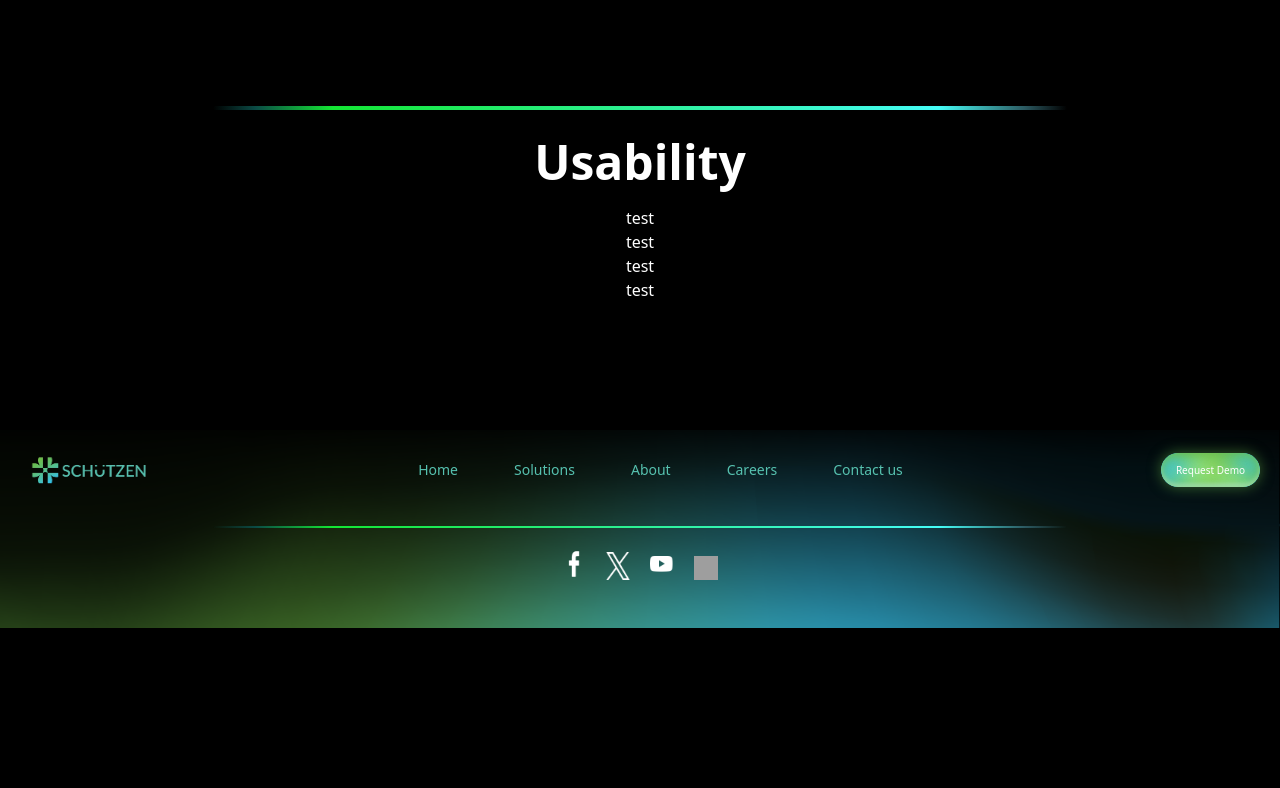
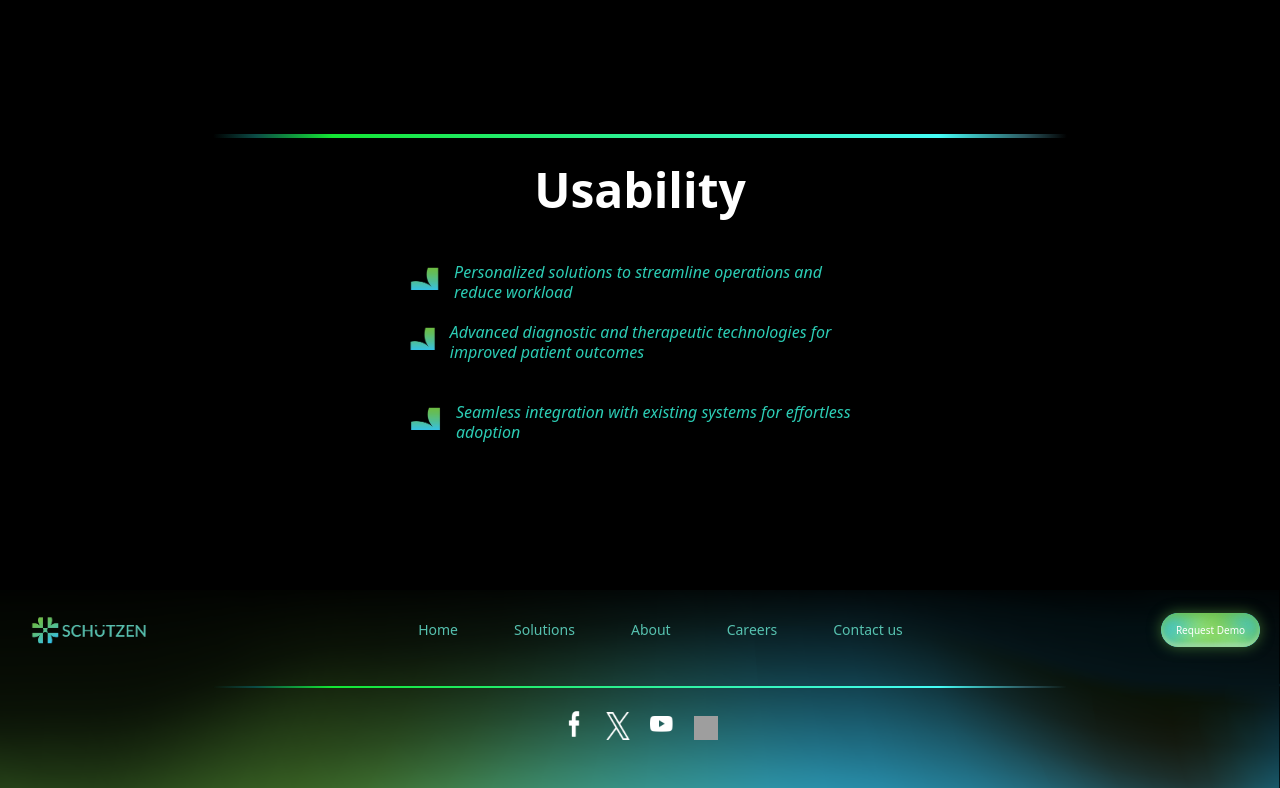
Before and after one commit to akhilr22/schutzen, a Next.js app: page /solutions in a window 1280 px wide. Shown: the part 1075-1863 px from the top of the page. Before the commit the page ends 1703 px from the top, so only its background shows below. Built offline with nearby package versions, Linux system fonts and the light colour scheme; grey boxes are pictures that could not be loaded.

Commit message:
solutions fix

```diff
--- a/src/app/about/page.tsx
+++ b/src/app/about/page.tsx
@@ -104,7 +104,8 @@
         <div
           className="stripe_full mx-auto rounded-full scroll_animate overflow-x-hidden h-[1px] w-full mt-4"
           data-aos="fade-right"
-        ></div>
+        >
+        </div>
         <div className="mt-16 md:mt-28 flex justify-center items-center">
           <div
             className=" w-5/6 sm:w-3/5 sm:h-80 p-[1px] bg-gradient-to-r from-[#6dbd49] to-[#3bc2d6] rounded-[60px] scroll_animate mx-auto"
--- a/src/app/careers/page.tsx
+++ b/src/app/careers/page.tsx
@@ -1,6 +1,11 @@
 import React from "react";
 import bg from "@/app/assets/careersbg.png";
-import CareersForm from "@/components/form/CarrersForm";
+// import CareersForm from "@/components/form/CarrersForm";
+// import calenderIcon from "@/app/assets/calendar.png";
+import email from "@/app/assets/email-icon.png";
+import phone from "@/app/assets/telephone.png";
+// import ReqDemoBtn from "@/components/buttons/ReqDemoBtn";
+import Image from "next/image";
 export default function page() {
   return (
     <div
@@ -22,7 +27,65 @@
           </span>
         </p>
       </div>
-      <CareersForm/>
+      {/* <div className="flex justify-center mt-10 mx-5 xl:mt-24">
+          <div
+            className=" sm:w-4/5 md:w-3/5 xl:w-1/3 sm:h-96 p-[1px] bg-gradient-to-r from-[#6dbd49] to-[#3bc2d6] rounded-[80px] scroll_animate "
+            data-aos="zoom-in"
+          >
+            <div className="w-full h-full bg-black rounded-[80px] px-7 py-7 md:px-12 md:py-16">
+            <div className="mx-3">
+                <Image src={calenderIcon} alt="calender" className="w-7 h-7" />
+              <h1 className="text-xl font-bold md:font-normal sm:text-2xl md:text-4xl py-2">Schedule a demo</h1>
+              <p>
+                <span className=" text-sm md:text-xl">
+                  Talk to an expert on your needs.Discuss your needs, learn about the solutions or request a product
+                  demo
+                </span>
+              </p>
+             </div>
+              <div className="xl:my-8 my-3">
+                <ReqDemoBtn show={true} />
+              </div>
+            </div>
+          </div>
+        </div> */}
+
+        <h1 className="w-full mx-auto flex justify-center text-xl my-5 font-bold sm:text-3xl md:text-4xl xl:text-5xl">Share Your CV </h1>
+
+        <div className="md:flex justify-between mx-10 mt-8 xl:my-14 xl:mx-40  items-center   ">
+        <div className="  w-2/3 md:w-1/2 h-full  mx-auto my-5 xl:px-8 text-start">
+          <h1 className="text-[16px] md:text-2xl xl:text-5xl text-center md:text-start">
+            Feel free to reach out to us using any of these methods. Our team is always available to offer personalized
+            support and guidance.
+          </h1>
+        </div>
+        <div className="stripe_line_vertical hidden md:block w-full h-[1px] md:w-[1px]  md:min-h-96"></div>
+        <div className="stripe_line md:hidden w-full h-[1px] md:w-[1px]  md:min-h-96"></div>
+        <div className="xl:w-1/2  h-36 px-1  xl:px-8 flex flex-col items-center justify-center gap-4">
+          {/* Email */}
+          <div
+            className=" w-full xl:w-4/5 sm:h-11 p-[1px] bg-gradient-to-r from-[#6dbd49] to-[#3bc2d6] rounded-full scroll_animate"
+            data-aos="fade-right"
+          >
+            <div className="w-full h-full bg-black rounded-full flex items-center justify-center text-center overflow-hidden">
+              <Image src={email} alt="email" className="md:w-4 md:h-4 xl:w-6 xl:h-6 w-4 h-4 mr-2" />
+              <span className="text-xl md:text-[18px] xl:text-3xl text-white">hasan@schutzenhealth.com</span>
+            </div>
+          </div>
+
+          {/* Phone */}
+          <div
+            className=" w-full xl:w-4/5 sm:h-11 p-[1px] bg-gradient-to-r from-[#6dbd49] to-[#3bc2d6] rounded-full scroll_animate"
+            data-aos="fade-right"
+          >
+            <div className="w-full h-full bg-black rounded-full flex items-center justify-center text-center">
+              <Image src={phone} alt="phone" className="md:w-4 md:h-4 xl:w-6 xl:h-6 w-4 h-4 mr-2" />
+              <span className="text-xl md:text-[18px] xl:text-3xl text-white">+91 9025250901</span>
+            </div>
+          </div>
+        </div>
+      </div>
+      {/* <CareersForm/> */}
     </div>
   );
 }
--- a/src/app/solutions/page.tsx
+++ b/src/app/solutions/page.tsx
@@ -1,17 +1,20 @@
-import Image from 'next/image'
-import React from 'react'
-import { homePageData } from "./../data/Data";
+// import Image from 'next/image'
+import React from "react";
+// import { homePageData } from "./../data/Data";
 
- import cornerImg from "@/app/assets/box-icon-preview.png";
- import footerImg from "@/app/assets/Schutzen Website.pdf-image-002.jpg";
+//  import cornerImg from "@/app/assets/box-icon-preview.png";
+//  import footerImg from "@/app/assets/Schutzen Website.pdf-image-002.jpg";
 import homeContent1 from "@/app/assets/hompage-content1.png";
+import Image from "next/image";
 // import homeContent2 from "@/app/asse/ts/hompage-content2.png";
-
+// import bg from "@/app/assets/aboutUs_bg.png";
+// import bg2 from "@/app/assets/aboutBg-2.png";
+import boxIcon from "@/app/assets/box-cornner.png";
 export default function page() {
   return (
-     <div className='{my-40}'>
+    <div className="{my-40}">
       <div className="text-center justify-center scroll_animate overflow-x-hidden">
-        <h1 className="font-bold text-2xl sm:text-3xl md:text-4xl xl:text-5xl py-2" data-aos="zoom-in-up">
+        <h1 className="font-bold text-2xl my-5 mx-2 sm:text-3xl md:text-4xl xl:text-5xl py-2" data-aos="zoom-in-up">
           Patient monitoring solutions
         </h1>
         <div className="mx-auto text-center md:w-2/5 mt-3 px-6" data-aos="zoom-in-up">
@@ -21,9 +24,7 @@
             make a type specimen book. It has survived not only five centuries,
           </span>
         </div>
-        <div>
-
-        </div>
+        <div></div>
       </div>
 
       {/* <div className="footer ">
@@ -360,28 +361,36 @@
         </h1>
         <div className="mx-auto text-center md:w-2/5 mt-3 px-6" data-aos="zoom-in-up">
           <ul>
-            <li>
-              test
-            </li>
-            <li>
-              test
-            </li>
-            <li>
-              test
-            </li>
-            <li>
-              test
-            </li>
-          </ul>
+            <div className="flex justify-around text-start mt-10">
+              {" "}
+              <div className="italic text-sm md:text-[16px] text-[#2ccdb5] flex">
+                <Image src={boxIcon} alt="boxImg" className="w-10 h-10 pb-3 mr-3" />
+                <span>Personalized solutions to streamline operations and reduce workload</span>{" "}
+              </div>
 
             </div>
-        <div>
 
+            <div className="flex justify-center text-start ">
+              {" "}
+              <div className=" italic text-sm md:text-[16px] text-[#2ccdb5] flex my-5">
+                <Image src={boxIcon} alt="boxImg" className="w-10 h-10 pb-3 mr-3" />
+                <span>Advanced diagnostic and therapeutic technologies for improved patient outcomes</span>{" "}
               </div>
             </div>
 
+            <div className="flex justify-around text-start ">
+              {" "}
 
+              <div className="italic text-sm md:text-[16px] text-[#2ccdb5] flex my-5">
+                <Image src={boxIcon} alt="boxImg" className="w-10 h-10 pb-3 mr-3" />
+                <span>Seamless integration with existing systems for effortless adoption</span>{" "}
+              </div>
+            </div>
 
+          </ul>
+        </div>
+
+      </div>
 
       {/* <div className=" sm:text-2xl md:text-3xl xl:text-4xl font-bold my-12 text-center scroll_animate">
           <span>Patient Monitoring for Hospitals and Beyond</span>
@@ -458,8 +467,6 @@
         data-aos="fade-right"
       ></div> */}
 
-
-
       {/* <div
         className=" h-auto pt-20 sm:px-15 md:px-25 mx-2 sm:mx-6 md:mx-12 rounded-2xl scroll_animate overflow-x-hidden "
         style={{
@@ -494,8 +501,6 @@
           </div>
         </div>
       </div> */}
-
-
     </div>
-  )
+  );
 }
```
Lines whose indentation alone changed are shown as unchanged.
